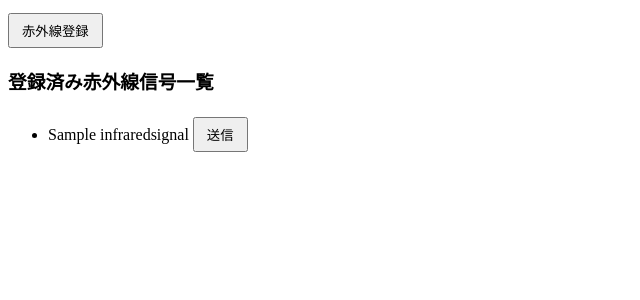
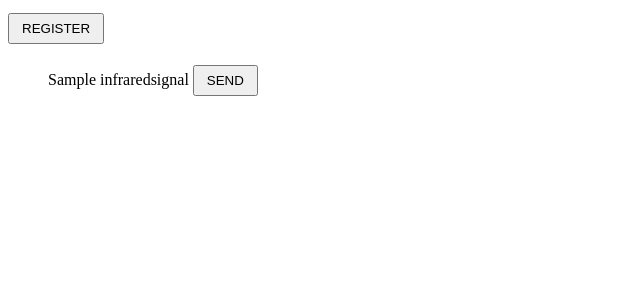
Before and after one commit to Yaaamashiro/smart-home, a Django app: page / in a window 1280 px wide. Shown: the top 300 px of the page, without its empty margins (0-640 px from the left). Run offline with Django 5.2, Linux system fonts and the light colour scheme; tables that the repository leaves empty hold one stand-in row (values such as "Sample post").

Commit message:
change: change UI home webapp

```diff
--- a/home/static/webapp/script.js
+++ b/home/static/webapp/script.js
@@ -1,13 +1,8 @@
 document.addEventListener("DOMContentLoaded", () => {
   const modal = document.getElementById("ir-modal");
-  const closeBtn = document.querySelector(".close");
 
-  document.getElementById("btn-register-ir").onclick = () => {
+  document.getElementById("btn-ir-register").onclick = () => {
     modal.style.display = "block";
-  };
-
-  closeBtn.onclick = () => {
-    modal.style.display = "none";
   };
 
   window.onclick = (event) => {
@@ -16,7 +11,7 @@ document.addEventListener("DOMContentLoaded", () => {
     }
   };
 
-  document.getElementById("ir-recv-btn").onclick = () => {
+  document.getElementById("btn-ir-receive-register").onclick = () => {
     const name = document.getElementById("ir-name").value;
     fetch("/post_register_ir/", {
       method: "POST",
@@ -28,7 +23,11 @@ document.addEventListener("DOMContentLoaded", () => {
     })
       .then((res) => res.json())
       .then((data) => {
-        alert(data.status === "ok" ? "登録成功！" : `失敗：${data.message}`);
+        alert(
+          data.status === "ok"
+            ? "Successful register!"
+            : `ERROR：${data.message}`
+        );
         if (data.status === "ok") {
           modal.style.display = "none";
           location.reload();
@@ -36,14 +35,9 @@ document.addEventListener("DOMContentLoaded", () => {
       });
   };
 
-  document.querySelectorAll(".send-btn").forEach((btn) => {
+  document.querySelectorAll(".btn-ir-send").forEach((btn) => {
     btn.addEventListener("click", () => {
       const id = btn.dataset.id;
-      sendSignal(id);
-    });
-  });
-
-  function sendSignal(id) {
       fetch("/post_send_ir/", {
         method: "POST",
         headers: {
@@ -54,11 +48,12 @@ document.addEventListener("DOMContentLoaded", () => {
       })
         .then((res) => res.json())
         .then((data) => {
-        alert(
-          data.status === "ok" ? "送信成功！" : `送信失敗：${data.message}`
-        );
+          if (data.status !== "ok") {
+            alert(`ERROR：${data.message}`);
+          }
         });
-  }
+    });
+  });
 
   function getCsrfToken() {
     return document.querySelector("[name=csrfmiddlewaretoken]").value;
--- a/home/static/webapp/style.css
+++ b/home/static/webapp/style.css
@@ -1,3 +1,17 @@
+button {
+  padding: 6px 12px;
+  margin-top: 5px;
+}
+
+input {
+  width: 90%;
+  margin-bottom: 10px;
+}
+
+ul {
+  list-style: none;
+}
+
 .modal {
   display: none;
   position: fixed;
@@ -19,22 +33,3 @@
   position: relative;
   text-align: center;
 }
-
-.close {
-  position: absolute;
-  top: 10px;
-  right: 15px;
-  font-size: 24px;
-  font-weight: bold;
-  cursor: pointer;
-}
-
-input {
-  width: 90%;
-  margin-bottom: 10px;
-}
-
-button {
-  padding: 6px 12px;
-  margin-top: 5px;
-}
--- a/home/templates/webapp/index.html
+++ b/home/templates/webapp/index.html
@@ -3,32 +3,30 @@
 <html lang="ja">
   <head>
     <meta charset="UTF-8" />
-    <title>Home</title>
+    <title>HOME</title>
     <link rel="stylesheet" href="{% static 'webapp/style.css' %}" />
     <script src="{% static 'webapp/script.js' %}" defer></script>
   </head>
   <body>
     <form method="post" style="display: none">{% csrf_token %}</form>
 
-    <button id="btn-register-ir">赤外線登録</button>
+    <button id="btn-ir-register">REGISTER</button>
 
     <div id="ir-modal" class="modal">
       <div class="modal-content">
-        <span class="close">&times;</span>
-        <input id="ir-name" placeholder="IR信号名" />
-        <button id="ir-recv-btn">受信して登録</button>
+        <input id="ir-name" placeholder="Enter IR name" />
+        <button id="btn-ir-receive-register">RECEIVE & REGISTER</button>
       </div>
     </div>
 
-    <h3>登録済み赤外線信号一覧</h3>
-    <ul id="signal-list">
+    <ul id="ir-list">
       {% for signal in signals %}
       <li>
         {{ signal.name }}
-        <button class="send-btn" data-id="{{ signal.name }}">送信</button>
+        <button class="btn-ir-send" data-id="{{ signal.name }}">SEND</button>
       </li>
       {% empty %}
-      <li>登録済みの信号はありません。</li>
+      <li>No registered IR.</li>
       {% endfor %}
     </ul>
   </body>
--- a/home/webapp/views.py
+++ b/home/webapp/views.py
@@ -10,10 +10,9 @@ def index(request):
     return render(request, 'webapp/index.html', {'signals': signals})
 
 def post_register_ir(request):
-    if request.method == 'POST':
-        name = request.POST.get('name')
-        result = register_ir(name)
-        return JsonResponse(result)
+    name = request.POST.get('name')
+    result = register_ir(name)
+    return JsonResponse(result)
 
 def post_send_ir(request):
     try:
```
Also changed, not shown: home/webapp/utils/register_ir.py (+5 -4 lines), 2 other files. Lines whose indentation alone changed are shown as unchanged.
